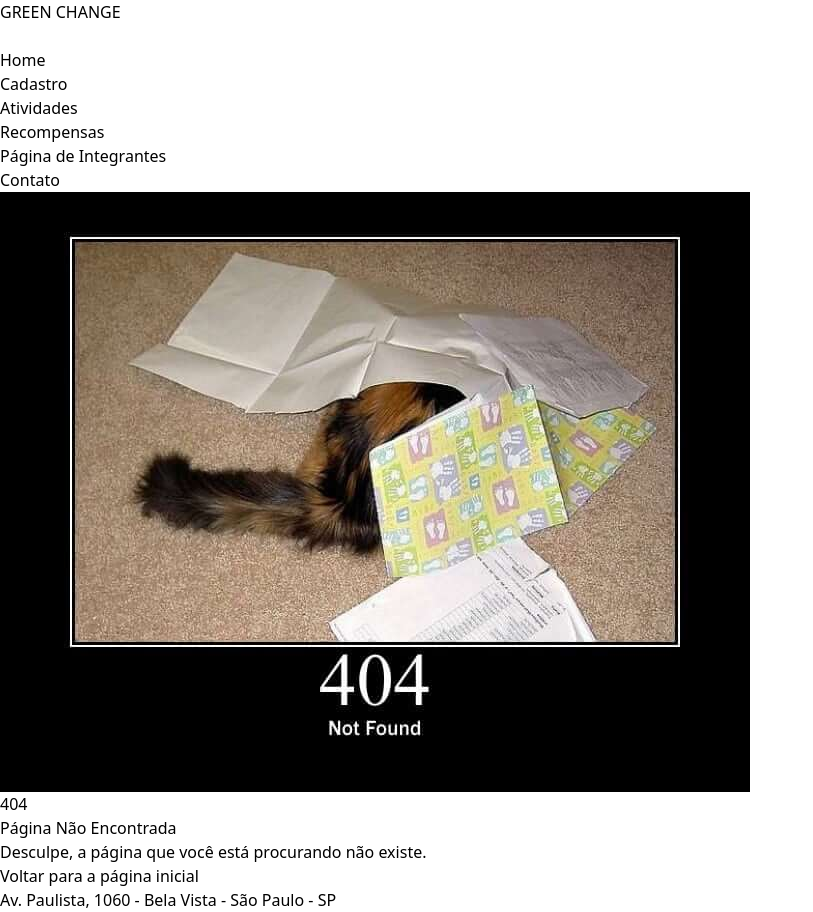
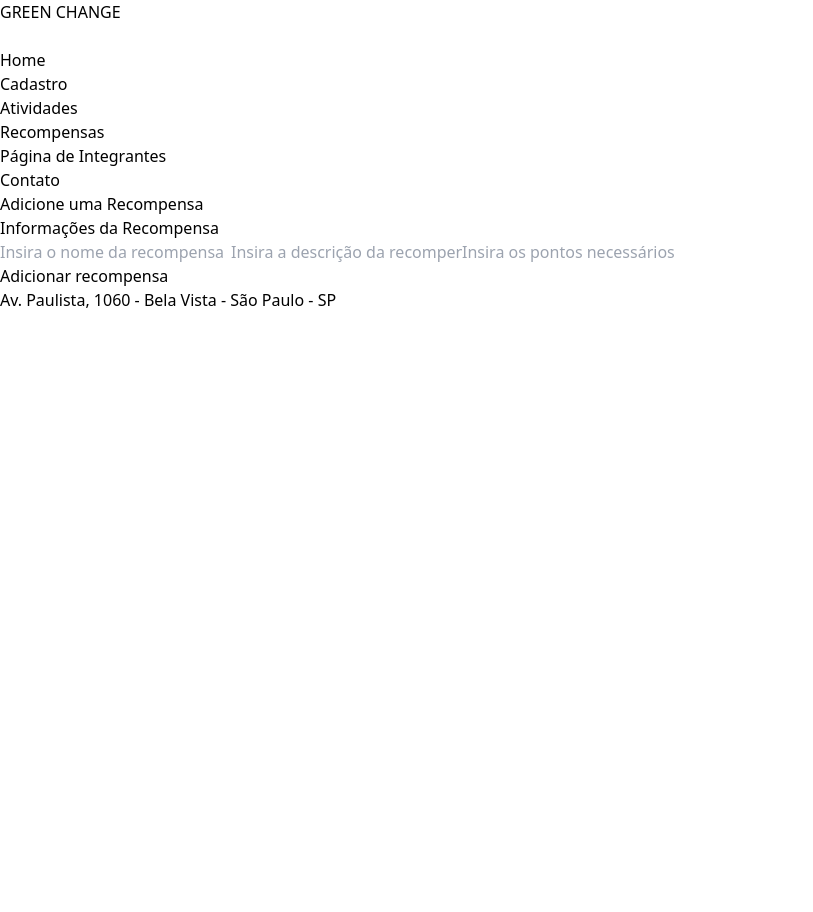
Before and after one commit to JoaoPedroCZanni/GS_FrontEnd, a Next.js app: page /recompensas/adicionar-recompensa in a window 1280 px wide. Before the commit this address had no page. Shown: the whole page, without its empty margins (0-813 px from the left). After the commit the page ends 800 px from the top, so only its background shows below. Built offline with nearby package versions, Linux system fonts and the light colour scheme.

Commit message:
Formulario de recompensas criado

```diff
--- /dev/null
+++ b/src/app/recompensas/adicionar-recompensa/page.tsx
@@ -0,0 +1,49 @@
+"use client"
+import { Toaster, toast } from "react-hot-toast";
+
+export default function AdicionarRecompensa() {
+const handleSubmit = (e: React.FormEvent<HTMLFormElement>) => {
+    e.preventDefault();
+
+    const form = e.target as HTMLFormElement
+    const nomeRecompensa = form.nomeRecompensa.value.trim()
+    const descricao = form.descricao.value.trim()
+    const pontosNecessarios = form.pontosNecessarios.value.trim()
+
+    if (!nomeRecompensa || !descricao || !pontosNecessarios){
+       toast.error("Por favor, preencha todos os campos.")
+       return;
+    }
+
+    toast.success("Recompensa adicionada com sucesso!")
+    form.reset()
+}
+
+    return(
+        <div>
+            <div className="flex flex-col items-center mb-6">
+                <Toaster position="bottom-center" reverseOrder={false} />
+                <h1 className='text-center my-6 pt-2 text-2xl sm:text-3xl md:text-4xl lg:text-5xl font-bold'>Adicione uma Recompensa</h1>
+                <section className='m-5 w-full flex justify-center'>
+                    <form
+                    onSubmit={handleSubmit}
+                    className="flex flex-col w-[80vw] sm:w-[50vw] lg:w-[30vw] bg-gray-200 rounded-lg p-5">
+                        <fieldset className="border-none flex flex-col">
+                            <legend className="p-4 text-2xl font-bold text-center">Informações da Recompensa</legend>
+                            <label className="pt-2 pb-2 block">
+                                <input type="text" name="nomeRecompensa" id="idnomeRecompensa" placeholder='Insira o nome da recompensa' className="text-lg w-full p-1 rounded-md border-none" />
+                            </label>
+                            <label className="pt-2 pb-2 block">
+                                <input type="text" name="descricao" id="iddescricao" placeholder='Insira a descrição da recompensa' className="text-lg w-full p-1 rounded-md border-none" />
+                            </label>
+                            <label className="pt-2 pb-2 block">
+                                <input type="number" name="pontosNecessarios" id="idpontosNecessarios" placeholder='Insira os pontos necessários' className="text-lg w-full p-1 rounded-md border-none" />
+                            </label>
+                        </fieldset>
+                        <button type="submit" className="text-center text-lg bg-green-600 hover:bg-green-700 text-white font-bold p-3 rounded-lg m-12">Adicionar recompensa</button>
+                    </form>
+                </section>
+            </div>
+        </div>
+    )
+}
--- a/src/app/recompensas/page.tsx
+++ b/src/app/recompensas/page.tsx
@@ -3,7 +3,7 @@ export default function Atividades() {
         <div className="flex flex-col items-center">
             <h1 className="text-center my-6 pt-2 text-2xl sm:text-3xl md:text-4xl lg:text-5xl font-bold">Atividades</h1>
 
-            <button className="text-center text-lg bg-green-600 hover:bg-green-700 text-white font-bold p-3 rounded-lg m-12"><a href="/atividades/adicionar-recompensa">Adicionar recompensa</a></button>
+            <button className="text-center text-lg bg-green-600 hover:bg-green-700 text-white font-bold p-3 rounded-lg m-12"><a href="/recompensas/adicionar-recompensa">Adicionar recompensa</a></button>
         </div>
     )
 }
```
